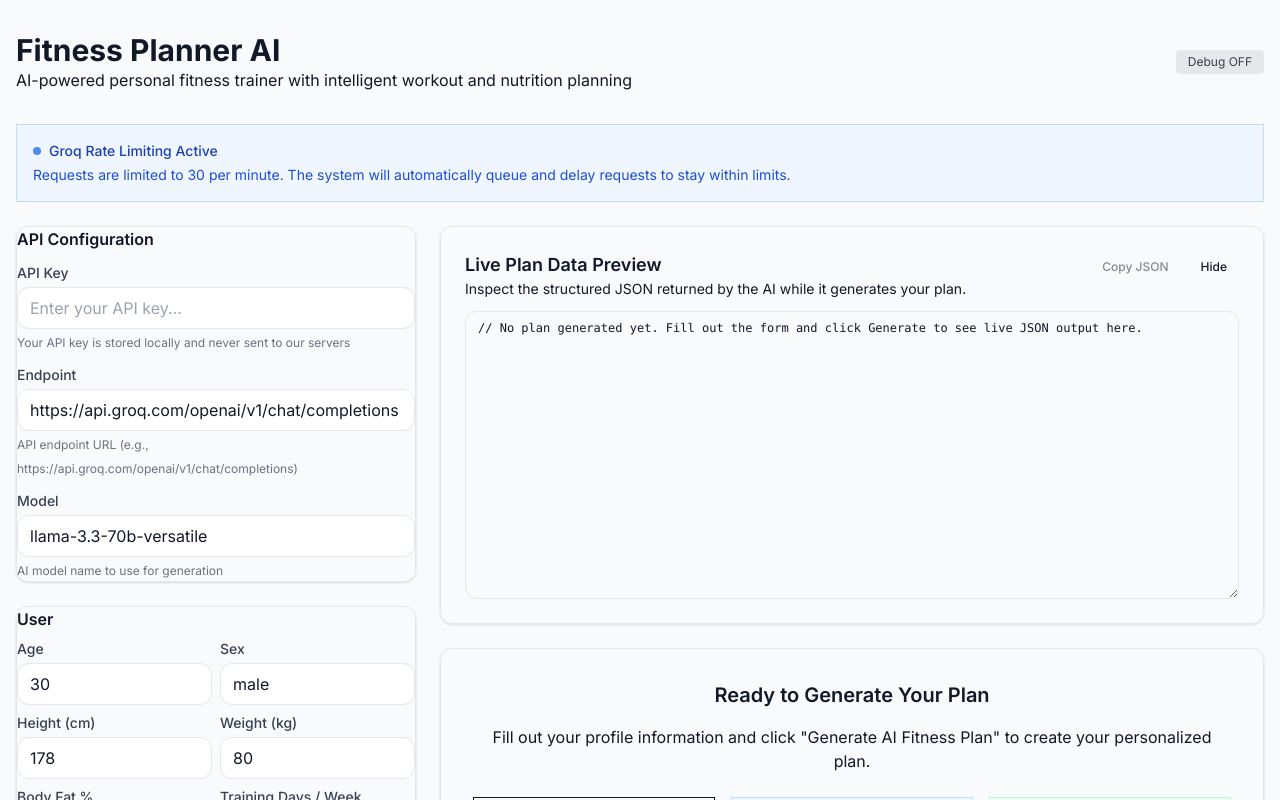
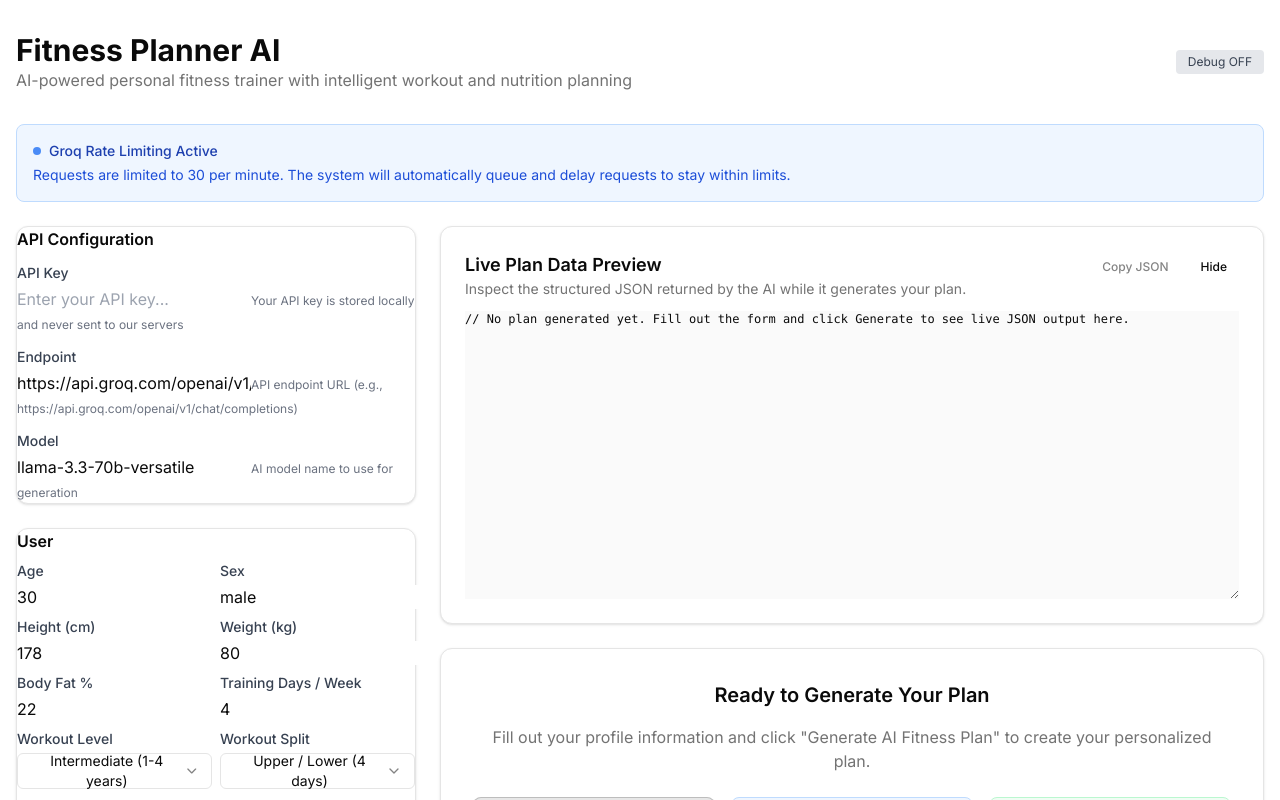
Before and after one commit to shahbek/FitnessPlannerAI, a React (Vite) app: page / in a window 1280 px wide. Shown: the top 800 px of the page. Built offline with nearby package versions, Linux system fonts and the light colour scheme.

Commit message:
Update index.css

```diff
--- a/src/index.css
+++ b/src/index.css
@@ -3,29 +3,57 @@
 @tailwind utilities;
 
 @layer base {
-  html {
-    font-family: 'Inter', system-ui, sans-serif;
+  :root {
+    --background: 0 0% 100%;
+    --foreground: 0 0% 3.9%;
+    --card: 0 0% 100%;
+    --card-foreground: 0 0% 3.9%;
+    --popover: 0 0% 100%;
+    --popover-foreground: 0 0% 3.9%;
+    --primary: 0 0% 9%;
+    --primary-foreground: 0 0% 98%;
+    --secondary: 0 0% 96.1%;
+    --secondary-foreground: 0 0% 9%;
+    --muted: 0 0% 96.1%;
+    --muted-foreground: 0 0% 45.1%;
+    --accent: 0 0% 96.1%;
+    --accent-foreground: 0 0% 9%;
+    --destructive: 0 84.2% 60.2%;
+    --destructive-foreground: 0 0% 98%;
+    --border: 0 0% 89.8%;
+    --input: 0 0% 89.8%;
+    --ring: 0 0% 3.9%;
+    --radius: 0.5rem;
+  }
+
+  .dark {
+    --background: 0 0% 3.9%;
+    --foreground: 0 0% 98%;
+    --card: 0 0% 3.9%;
+    --card-foreground: 0 0% 98%;
+    --popover: 0 0% 3.9%;
+    --popover-foreground: 0 0% 98%;
+    --primary: 0 0% 98%;
+    --primary-foreground: 0 0% 9%;
+    --secondary: 0 0% 14.9%;
+    --secondary-foreground: 0 0% 98%;
+    --muted: 0 0% 14.9%;
+    --muted-foreground: 0 0% 63.9%;
+    --accent: 0 0% 14.9%;
+    --accent-foreground: 0 0% 98%;
+    --destructive: 0 62.8% 30.6%;
+    --destructive-foreground: 0 0% 98%;
+    --border: 0 0% 14.9%;
+    --input: 0 0% 14.9%;
+    --ring: 0 0% 83.1%;
+  }
+
+  * {
+    border-color: hsl(var(--border));
   }
 
   body {
-    @apply bg-gray-50 text-gray-900;
+    background-color: hsl(var(--background));
+    color: hsl(var(--foreground));
   }
 }
-
-@layer components {
-  .btn-primary {
-    @apply rounded-xl px-4 py-2 font-medium shadow-sm hover:shadow transition bg-black text-white disabled:opacity-50;
-  }
-
-  .btn-secondary {
-    @apply rounded-xl px-4 py-2 font-medium shadow-sm hover:shadow transition bg-gray-100 text-gray-800 hover:bg-gray-200;
-  }
-
-  .input-field {
-    @apply w-full rounded-xl border px-3 py-2 outline-none focus:ring-2 focus:ring-black/10;
-  }
-
-  .card {
-    @apply rounded-2xl border bg-white p-4 shadow-sm;
-  }
-}
```
